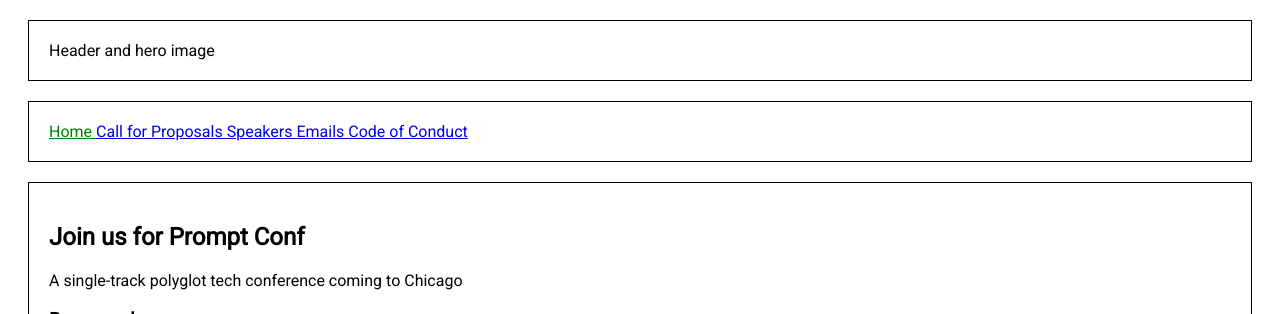
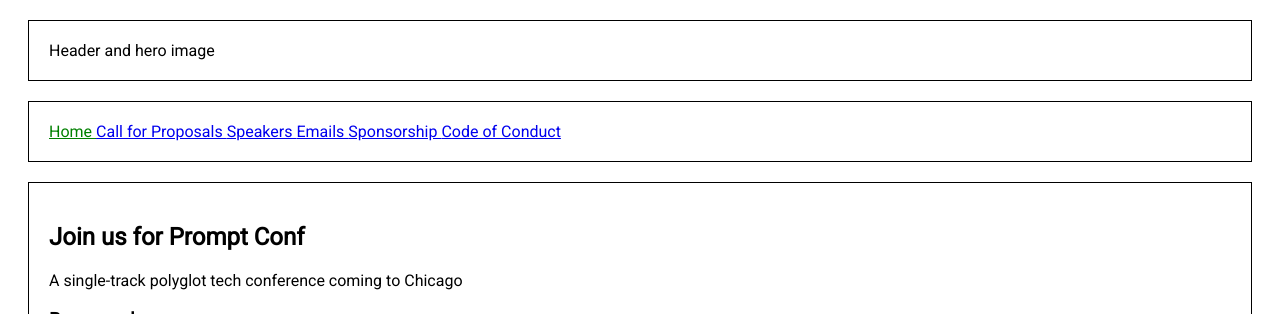
Before and after one commit to promptconf/promptconf.github.io, a Jekyll site: the page built from index.html, in a window 1280 px wide and 900 px high. Shown: the top 314 px of the window. Built offline with Jekyll 4.4.1, drawn with Linux system fonts in a browser that asks for light colours; comment, search, counter and statistics services are not loaded; some of the changed text lies outside the part shown.

Commit message:
add sponsorship prospectus placeholder

```diff
--- a/_data/nav.yml
+++ b/_data/nav.yml
@@ -8,6 +8,8 @@
   link: /#speakers
 - name: Emails
   link: /#email
+- name: Sponsorship
+  link: /sponsorship
 # - name: FAQ
 #   link: /#faq
 - name: Code of Conduct
--- a/_includes/home/sponsors.html
+++ b/_includes/home/sponsors.html
@@ -10,5 +10,6 @@
     <div class='sponsors__row'></div>
     <div class='sponsors__row'>
         <!-- <p>Thank you to our sponsors!</p> -->
+        <a href={{ '/sponsorship' | absolute_url }} class='button'>Sponsorship Prospectus</a>
     </div>
 </div>
```
Also changed, not shown: _pages/sponsorship.md (added, +6 -0 lines).
